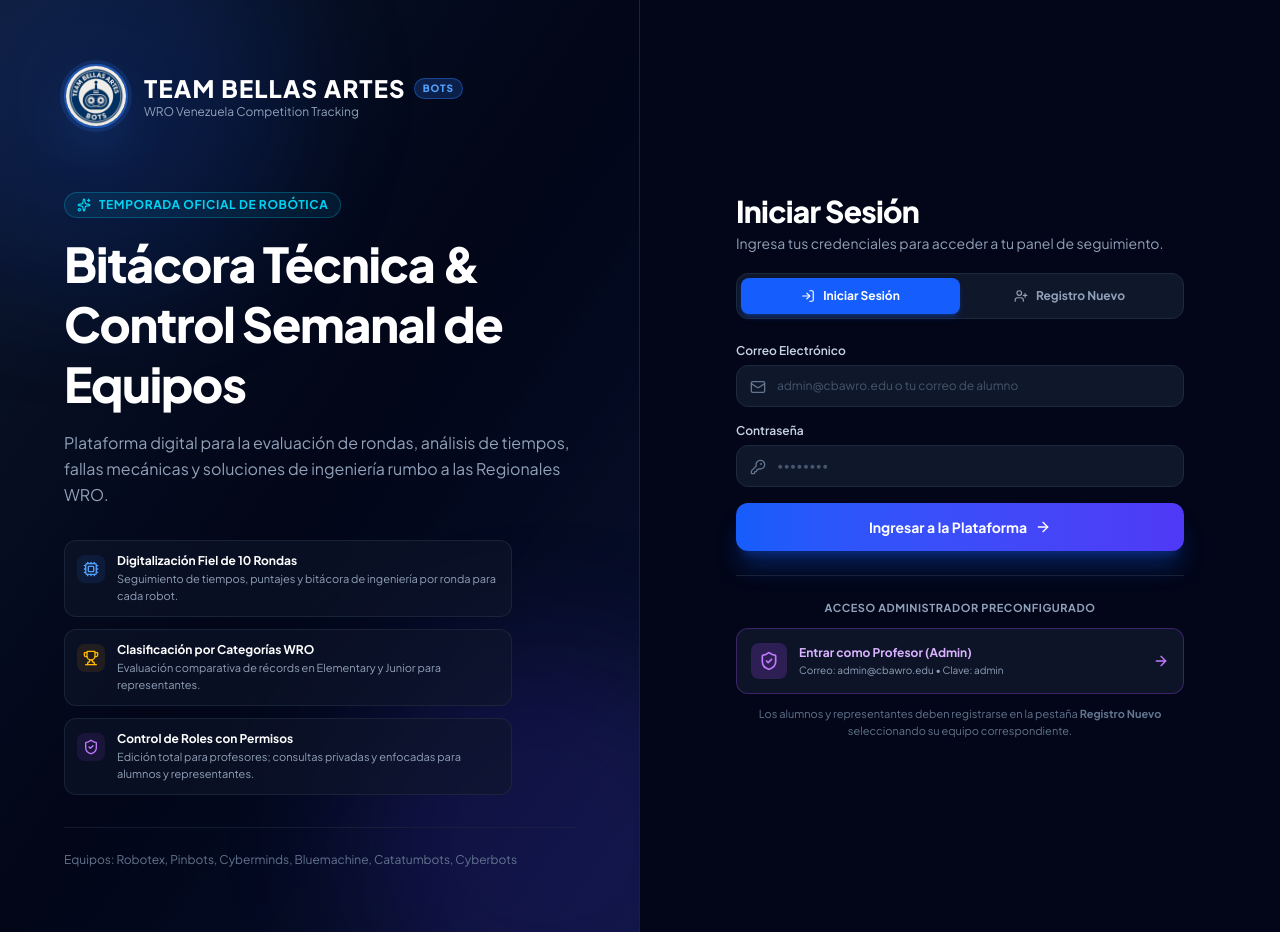
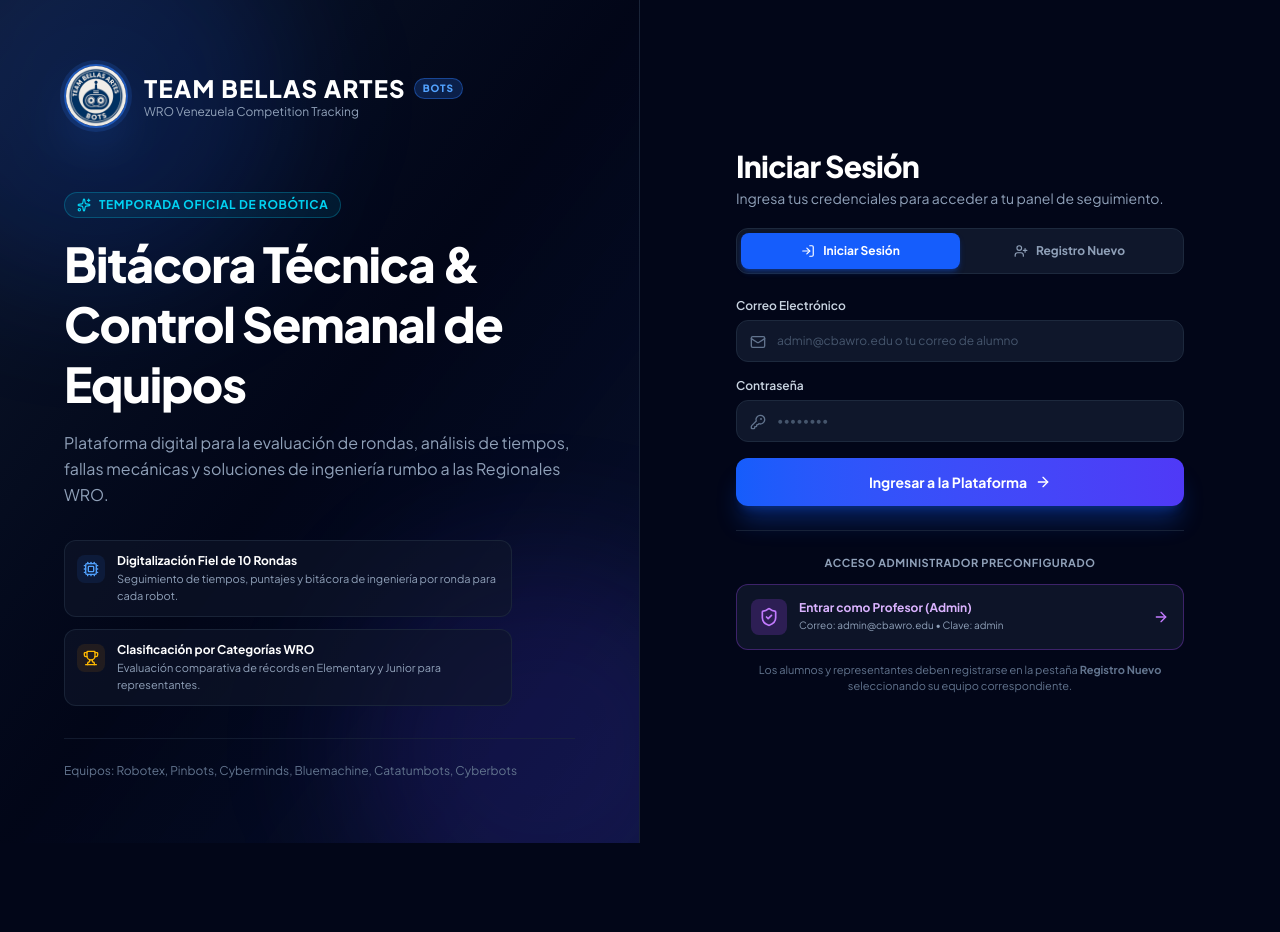
Before and after one commit to themiguedev/CBA-WRO, a React (Vite) app: page / in a window 1280 px wide. After the commit the page ends 843 px from the top, so only its background shows below. Built offline with nearby package versions, Linux system fonts and the light colour scheme.

Commit message:
refactor: remover tarjeta informativa de control de roles con permisos de la pantalla de inicio

```diff
--- a/src/components/auth/AuthScreen.jsx
+++ b/src/components/auth/AuthScreen.jsx
@@ -140,18 +140,6 @@ export const AuthScreen = () => {
               <h4 className="text-xs font-bold text-white">Clasificación por Categorías WRO</h4>
               <p className="text-[11px] text-slate-400 mt-0.5">
                 Evaluación comparativa de récords en Elementary y Junior para representantes.
-              </p>
-            </div>
-          </div>
-
-          <div className="flex items-start gap-3 p-3 rounded-xl bg-slate-900/60 border border-slate-800/80">
-            <div className="p-1.5 rounded-lg bg-purple-500/10 text-purple-400 mt-0.5">
-              <ShieldCheck className="w-4 h-4" />
-            </div>
-            <div>
-              <h4 className="text-xs font-bold text-white">Control de Roles con Permisos</h4>
-              <p className="text-[11px] text-slate-400 mt-0.5">
-                Edición total para profesores; consultas privadas y enfocadas para alumnos y representantes.
               </p>
             </div>
           </div>
```
